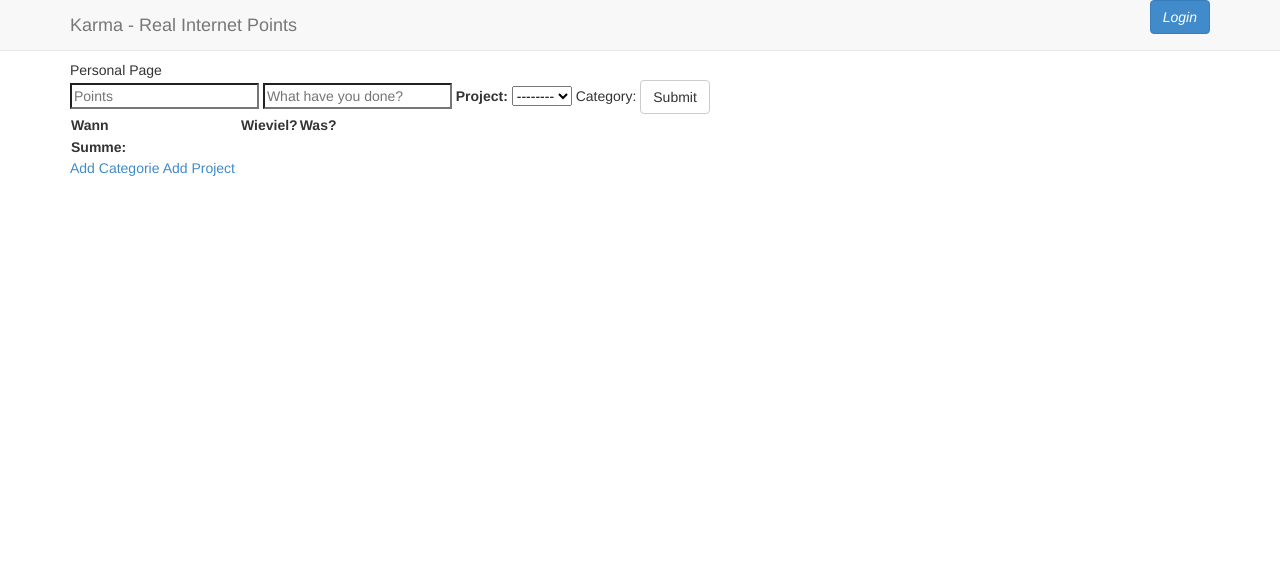
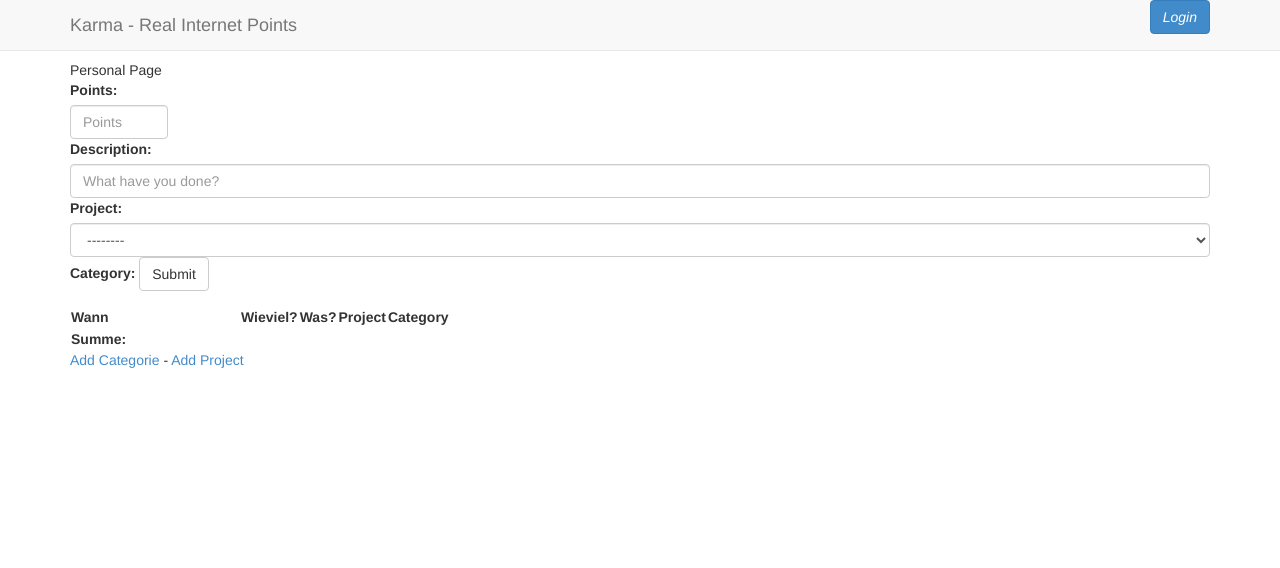
Before and after one commit to bit-bots/karma, a Django app: template karma/karma/templates/karma/personal.html in a window 1280 px wide. Shown: the top 568 px of the page. Run offline with Django 3.2, Linux system fonts and the light colour scheme; the template is opened without the code that fills it, so the values that code supplies are empty; some libraries are stand-ins or nearby versions.

Commit message:
add Project Overview, formating

```diff
--- a/karma/karma/models.py
+++ b/karma/karma/models.py
@@ -21,7 +21,7 @@ class Category(models.Model):
 
 
 class KarmaPoints(models.Model):
-    user = models.ForeignKey(User)
+    user = models.ForeignKey(settings.AUTH_USER_MODEL)
     time = models.DateTimeField(auto_now_add=True)
     points = models.PositiveIntegerField()
     description = models.CharField(max_length=200)
--- a/karma/karma/templates/karma/personal.html
+++ b/karma/karma/templates/karma/personal.html
@@ -5,43 +5,61 @@
 
     Personal Page
 
-    <div class="wrap">
+    <div class="wrap form-group">
         <form action="{% url 'karma_personal' %}" method="post">
             {% csrf_token %}
-            <input type="number" name="{{ form.points.name }}" value="{{ form.points.value }}" placeholder="Points" required="required" />
-            {% if form.points.errors %}<ul class="alert alert-danger">{{ form.points.errors }}</ul>{% endif %}
-            <input type="text" name="{{ form.description.name }}" value="{{ form.description.value|default_if_none:'' }}" placeholder="What have you done?" required="required" width="50em" />
-            {% if form.description.errors %}<ul class="alert alert-danger">{{ form.description.errors }}</ul>{% endif %}
+            <label for="id_points">Points: </label><input id="id_points" class="form-control" style="width: 7em"
+                                                          type="number" name="{{ form.points.name }}"
+                                                          value="{{ form.points.value }}" placeholder="Points"
+                                                          required="required"/>
+            {% if form.points.errors %}
+                <ul class="alert alert-danger">{{ form.points.errors }}</ul>
+            {% endif %}
+            <label for="id_desc">Description:</label>
+            <input class="form-control" id="id_desc" type="text" name="{{ form.description.name }}"
+                   value="{{ form.description.value|default_if_none:'' }}" placeholder="What have you done?"
+                   required="required" width="50em"/>
+            {% if form.description.errors %}
+                <ul class="alert alert-danger">{{ form.description.errors }}</ul>{% endif %}
             <label>Project:</label>
-            <select name="{{ form.project.name }}" id="{{ form.project.id }}">
+            <select class="form-control" name="{{ form.project.name }}" id="{{ form.project.id }}">
                 <option value="">--------</option>
                 {% for project in projects %}
                     <option value="{{ project.pk }}">{{ project.name }}</option>
                 {% endfor %}
             </select>
-            Category: {{ form.category }}
-            <input type="submit" name="submit" value="Submit" class="btn btn-default" />
+            <label for="id_category">Category:</label>{{ form.category }}
+            <input type="submit" name="submit" value="Submit" class="btn btn-default"/>
         </form>
     </div>
 
     <div>
         <table>
-    <tr><th width="170em">Wann</th>
+            <tr>
+                <th width="170em">Wann</th>
                 <th>Wieviel?</th>
-        <th>Was?</th></tr>
-    <tr><th>Summe:</th>
+                <th>Was?</th>
+                <th>Project</th>
+                <th>Category</th>
+            </tr>
+            <tr>
+                <th>Summe:</th>
                 <th>{{ sum }}</th>
-    <th></th></tr>
+                <th></th>
+            </tr>
             {% for point in points %}
                 <tr>
                     <td style="">{{ point.time }}</td>
                     <td>{{ point.points }}</td>
                     <td>{{ point.description }}</td>
+                    <td><a href="{% url 'karma_project_overview' point.project.pk %}">{{ point.project }}</a></td>
+                    <td><a href="">{{ point.category }}</a></td>
                 </tr>
             {% endfor %}
-    </table></div>
+        </table>
+    </div>
 
-    <a href="{% url 'karma_add_categories' %}">Add Categorie</a>
+    <a href="{% url 'karma_add_categories' %}">Add Categorie</a> -
     <a href="{% url 'karma_add_project' %}">Add Project</a>
 
 {% endblock %}
--- a/karma/karma/urls.py
+++ b/karma/karma/urls.py
@@ -6,4 +6,5 @@ urlpatterns = [
     url(r'^personal$', personal_page, name='karma_personal'),
     url(r'^add_project$', add_project, name='karma_add_project'),
     url(r'^add_categories$', add_categories, name='karma_add_categories'),
+    url(r'^project/([\d]+)$', project_overview, name='karma_project_overview'),
 ]
```
Also changed, not shown: karma/karma/templates/karma/project_overview.html (added, +36 -0 lines), karma/karma/views.py (+13 -1 lines). Lines whose indentation alone changed are shown as unchanged.
